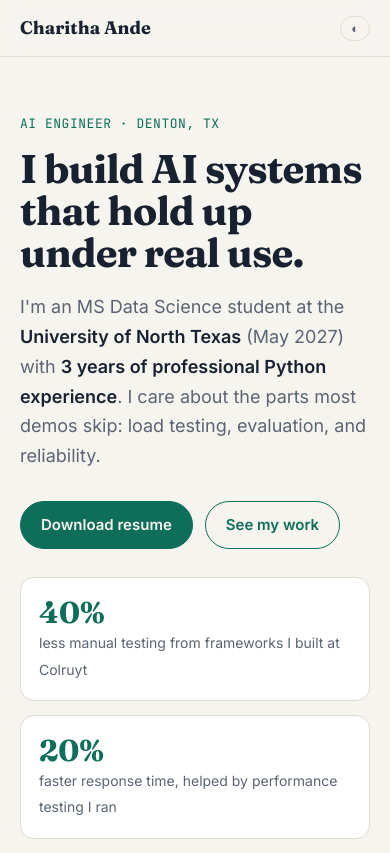
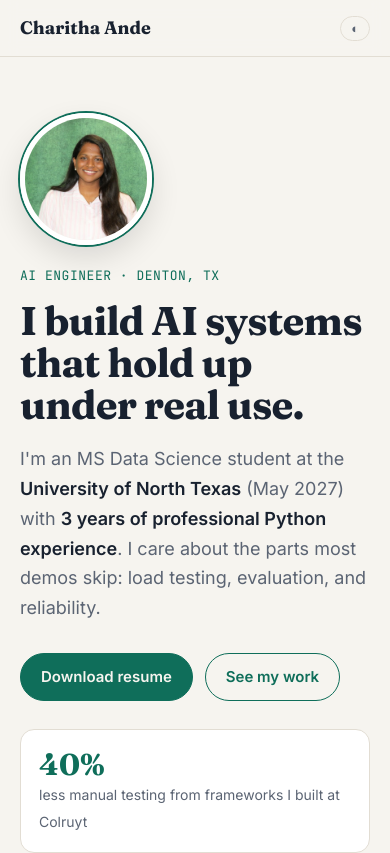
Before and after one commit to Charitha1081/charitha1081.github.io, a plain HTML site: page index.html in a window 390 px wide. Shown: the top 853 px of the page. Drawn offline with Linux system fonts and the light colour scheme.

Commit message:
Add files via upload

```diff
--- a/index.html
+++ b/index.html
@@ -36,6 +36,8 @@ nav ul{display:flex;gap:22px;list-style:none;font-size:14px}
 nav ul a{color:var(--muted)}
 nav ul a:hover{color:var(--ink);text-decoration:none}
 header{padding:88px 0 64px}
+.hero{display:grid;grid-template-columns:1fr 240px;gap:40px;align-items:center}
+.portrait{width:240px;height:240px;border-radius:50%;object-fit:cover;border:5px solid var(--surface);box-shadow:0 0 0 2px var(--accent),0 12px 30px rgba(0,0,0,.12)}
 .eyebrow{font-family:"JetBrains Mono",monospace;font-size:13px;color:var(--accent);letter-spacing:.04em}
 h1{font-family:Fraunces,serif;font-weight:700;font-size:clamp(40px,7vw,64px);line-height:1.05;margin:14px 0 18px;letter-spacing:-.02em}
 .lede{font-size:clamp(18px,2.4vw,21px);color:var(--muted);max-width:620px}
@@ -77,6 +79,8 @@ footer p{color:var(--muted)}
 .toggle{background:none;border:1px solid var(--line);color:var(--muted);border-radius:999px;padding:4px 10px;font-size:13px;cursor:pointer;margin-left:16px}
 @media (max-width:640px){
   nav ul{display:none}
+  .hero{grid-template-columns:1fr;gap:20px}
+  .portrait{width:132px;height:132px;order:-1}
   .stats{grid-template-columns:1fr}
   .job{grid-template-columns:1fr;gap:4px}
   .skills{grid-template-columns:1fr}
@@ -100,12 +104,17 @@ footer p{color:var(--muted)}
 
 <main class="wrap" id="top">
 <header>
+  <div class="hero">
+  <div>
   <div class="eyebrow">AI ENGINEER · DENTON, TX</div>
   <h1>I build AI systems that hold up under real use.</h1>
   <p class="lede">I'm an MS Data Science student at the <strong>University of North Texas</strong> (May 2027) with <strong>3 years of professional Python experience</strong>. I care about the parts most demos skip: load testing, evaluation, and reliability.</p>
   <div class="cta">
     <a class="btn primary" href="Charitha_Ande_Resume.pdf">Download resume</a>
     <a class="btn ghost" href="#projects">See my work</a>
+  </div>
+  </div>
+  <img class="portrait" src="charitha.jpg" alt="Charitha Ande" width="260" height="260">
   </div>
   <div class="stats">
     <div class="stat"><b>40%</b><span>less manual testing from frameworks I built at Colruyt</span></div>
```
Also changed, not shown: charitha.jpg (added).
